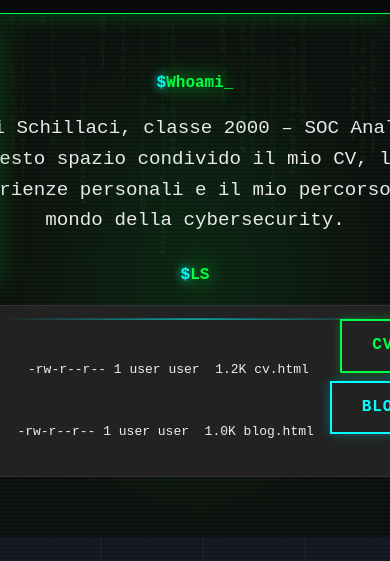
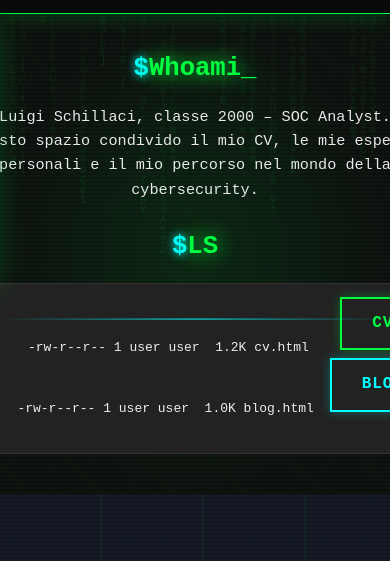
Before and after one commit to LuigiSchillaci19/LuigiSchillaci, a plain HTML site: page index.html in a window 390 px wide. Shown: the part 57-618 px from the top of the page. Drawn offline with Linux system fonts and the light colour scheme.

Commit message:
style.css

```diff
--- a/style.css
+++ b/style.css
@@ -1172,8 +1172,23 @@ footer::before {
         border: 1px solid #00ff41;
     }
     .hero {
-        padding: 60px 0;
+        padding: 40px 20px; /* meno spazio per evitare tagli */
+        text-align: center;
     }
+
+        .hero::before {
+            left: -25%; /* riduco oversize */
+            width: 150%;
+        }
+
+        .hero h1 {
+            font-size: 1.6rem;
+        }
+
+        .hero p {
+            font-size: 0.95rem;
+        }
+
         .nav-menu.active {
             left: 0;
         }
@@ -1194,9 +1209,7 @@ footer::before {
             transform: translateY(-8px) rotate(-45deg);
         }
 
-    .hero-content h1 {
-        font-size: 2rem;
-    }
+
 
     .profile-info h1 {
         font-size: 2rem;
@@ -1255,10 +1268,23 @@ footer::before {
     .container {
         padding: 0 15px;
     }
+    .hero {
+        padding: 40px 20px; /* meno spazio per evitare tagli */
+        text-align: center;
+    }
 
-    .hero-content h1 {
-        font-size: 1rem;
-    }
+        .hero::before {
+            left: -25%; /* riduco oversize */
+            width: 150%;
+        }
+
+        .hero h1 {
+            font-size: 1.6rem;
+        }
+
+        .hero p {
+            font-size: 0.95rem;
+        }
 
     .cv-section {
         padding: 20px;
```
